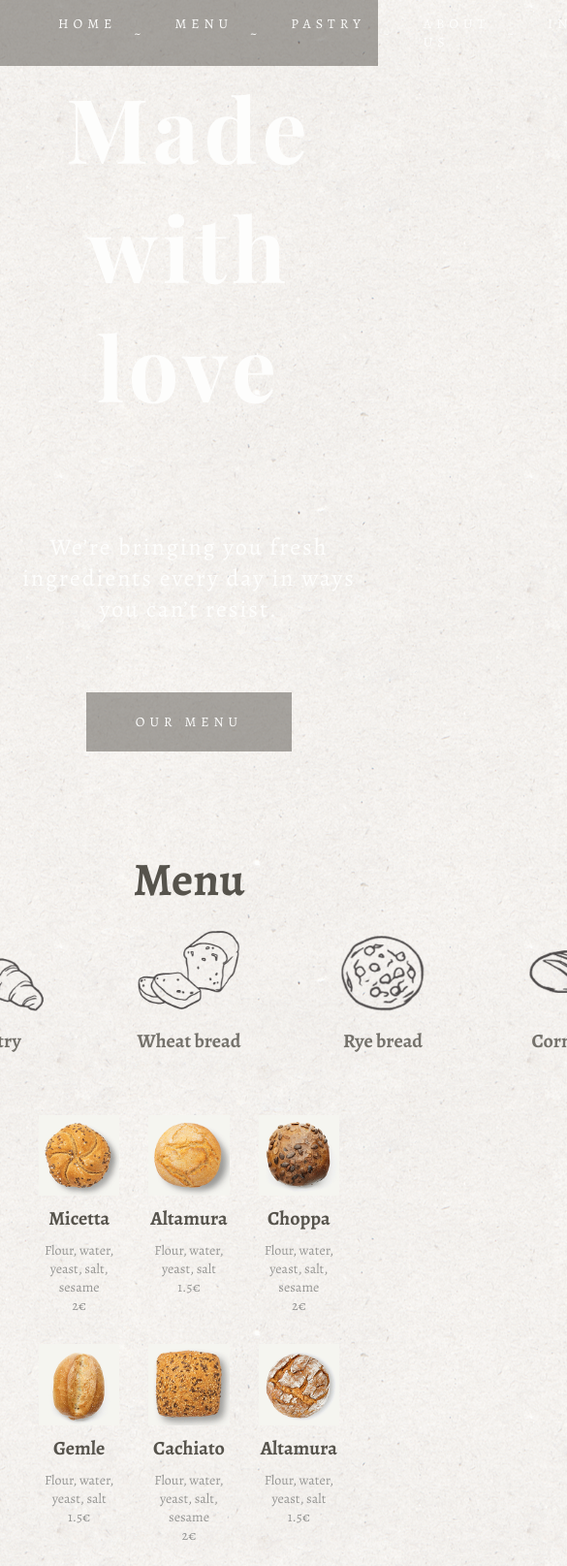
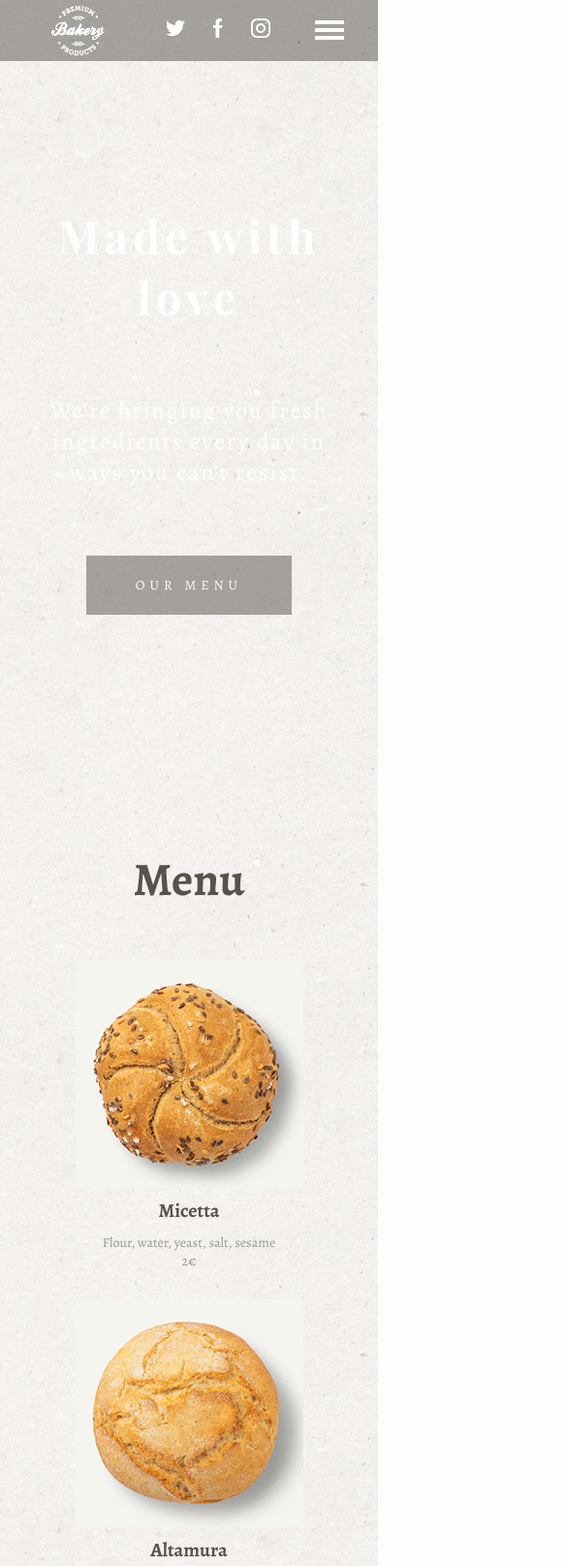
Before and after one commit to kkulebaev/bakery, a website: page src/index.html in a window 390 px wide. Shown: the top 1615 px of the page at 97% size, 585 px wide, since content can reach past the window. Drawn offline with nearby package versions, Linux system fonts and the light colour scheme; files that its build step writes are made by us from their sources; a script that the page names is missing.

Commit message:
add adaptive design

```diff
--- a/src/assets/scss/_vars.scss
+++ b/src/assets/scss/_vars.scss
@@ -5,3 +5,9 @@ $brown: #a47d5e;
 $black: #121212;
 
 $shadow: 0px 2px 10px 2px $black;
+
+$large: 'max-width: 1200px';
+$medium: 'max-width: 991px';
+$small: 'max-width: 767px';
+$extra-small: 'max-width: 575px';
+$super-small: 'max-width: 474px';
--- a/src/assets/scss/blocks/about.scss
+++ b/src/assets/scss/blocks/about.scss
@@ -1,5 +1,9 @@
 .about {
   padding: 10rem 0;
+
+  @media ($medium) {
+    display: none;
+  }
 }
 
 .about__content {
--- /dev/null
+++ b/src/assets/scss/blocks/burger.scss
@@ -0,0 +1,90 @@
+.burger {
+  display: none;
+
+  padding: 1.5rem;
+  margin: 0.5rem;
+
+  background: none;
+  border: 0;
+  cursor: pointer;
+
+  position: relative;
+
+  &--active &__item {
+    height: 0;
+
+    &:before {
+      -webkit-transform: rotate(45deg);
+      -ms-transform: rotate(45deg);
+      transform: rotate(45deg);
+    }
+    &:after {
+      -webkit-transform: rotate(-45deg);
+      -ms-transform: rotate(-45deg);
+      transform: rotate(-45deg);
+    }
+  }
+
+  &:focus {
+    outline: 0;
+  }
+
+  @media ($medium) {
+    display: block;
+  }
+}
+
+.burger__item {
+  display: block;
+
+  width: 3rem;
+  height: 0.4rem;
+
+  font-size: 0;
+  color: transparent;
+
+  background-color: $white;
+
+  position: absolute;
+  top: 50%;
+  margin-top: -0.2rem;
+  left: 50%;
+  margin-left: -1.5rem;
+
+  -webkit-transition: 0.2s;
+  -o-transition: 0.2s;
+  transition: 0.2s;
+
+  &:before,
+  &:after {
+    content: '';
+    display: block;
+
+    width: 3rem;
+    height: 0.4rem;
+
+    background-color: $white;
+
+    position: absolute;
+    top: 50%;
+    margin-top: -0.2rem;
+    left: 50%;
+    margin-left: -1.5rem;
+
+    -webkit-transition: 0.5s;
+    -o-transition: 0.5s;
+    transition: 0.5s;
+  }
+
+  &:before {
+    -webkit-transform: translateY(-0.8rem);
+    -ms-transform: translateY(-0.8rem);
+    transform: translateY(-0.8rem);
+  }
+
+  &:after {
+    -webkit-transform: translateY(0.8rem);
+    -ms-transform: translateY(0.8rem);
+    transform: translateY(0.8rem);
+  }
+}
--- a/src/assets/scss/blocks/cards.scss
+++ b/src/assets/scss/blocks/cards.scss
@@ -5,6 +5,14 @@
   grid-gap: 1rem;
 
   margin: 4rem 0;
+
+  @media ($small) {
+    grid-template-columns: repeat(2, 1fr);
+  }
+
+  @media ($extra-small) {
+    grid-template-columns: repeat(1, 1fr);
+  }
 }
 
 .cards__item {
--- a/src/assets/scss/blocks/category.scss
+++ b/src/assets/scss/blocks/category.scss
@@ -1,11 +1,14 @@
 .category {
   display: grid;
-    grid-template-columns: repeat(5, 150px);
-    grid-template-rows: 150px;
+  grid-template-columns: repeat(5, 15%);
   justify-content: center;
   grid-gap: 5rem;
 
   margin: 1rem 0 4rem 0;
+
+  @media ($small) {
+    display: none;
+  }
 }
 
 .category__item {
--- a/src/assets/scss/blocks/container.scss
+++ b/src/assets/scss/blocks/container.scss
@@ -3,4 +3,8 @@
     max-width: 1260px;
     margin: 0 auto;
     padding: 0 30px;
+
+    @media ($large) {
+        max-width: 1000px;
+    }
 }
--- a/src/assets/scss/blocks/footer.scss
+++ b/src/assets/scss/blocks/footer.scss
@@ -1,5 +1,6 @@
 .footer {
   background: #383632;
+  padding: 0.5rem 0;
 }
 
 .footer__inner {
@@ -12,4 +13,14 @@
   font-size: 1.5rem;
   color: $white;
   text-align: center;
+
+  @media ($extra-small) {
+    font-size: 1.2rem;
   }
+}
+
+.footer__logo {
+  @media ($extra-small) {
+    display: none;
+  }
+}
--- a/src/assets/scss/blocks/insta-cards.scss
+++ b/src/assets/scss/blocks/insta-cards.scss
@@ -1,13 +1,24 @@
 .insta-cards {
-    display: grid;
-    grid-template-columns: repeat(3, 350px);
-    grid-template-rows: repeat(2, 350px);
-    justify-content: center;
-    grid-gap: 2rem;
+  display: grid;
+  grid-template-columns: repeat(3, 29%);
+  justify-content: center;
+  grid-gap: 2rem;
 
-    margin: 2rem 0 4rem 0;
+  margin: 2rem 0 4rem 0;
+
+  @media ($small) {
+    grid-template-columns: repeat(2, 1fr);
+  }
+
+  @media ($extra-small) {
+    grid-template-columns: repeat(1, 1fr);
+  }
 }
 
 .insta-cards__item {
-    box-shadow: 0 0 6px 0 $black;
+  display: flex;
+  justify-content: center;
+  align-items: center;
+
+  box-shadow: 0 0 6px 0 $black;
 }
--- a/src/assets/scss/blocks/instagram.scss
+++ b/src/assets/scss/blocks/instagram.scss
@@ -1,4 +1,3 @@
 .instagram {
-    min-height: 760px;
-    padding: 2rem 0;
+  padding: 2rem 0;
 }
--- a/src/assets/scss/blocks/intro.scss
+++ b/src/assets/scss/blocks/intro.scss
@@ -24,19 +24,32 @@
 
 .intro__title {
   display: block;
-    margin-bottom: 11rem;
+  margin: 0 3rem 11rem;
 
   font-family: 'Playfair Display', serif;
   font-size: 9.2rem;
   text-align: center;
   color: $white;
   letter-spacing: 0.5rem;
+
+  @media ($medium) {
+    font-size: 7.5rem;
+  }
+
+  @media ($small) {
+    font-size: 6.1rem;
+    margin-bottom: 7rem;
+  }
+
+  @media ($extra-small) {
+    font-size: 4.7rem;
+  }
 }
 
 .intro__subtitle {
   display: block;
   max-width: 570px;
-    margin-bottom: 7rem;
+  margin: 0 3rem 7rem;
 
   font-size: 2.4rem;
   font-weight: 400;
--- a/src/assets/scss/blocks/nav.scss
+++ b/src/assets/scss/blocks/nav.scss
@@ -1,5 +1,9 @@
 .nav {
   display: flex;
+
+  @media ($medium) {
+    display: none;
+  }
 }
 
 .nav__link {
@@ -38,4 +42,8 @@
   &:hover {
     color: darken($primary, 15%);
   }
+
+  @media ($large) {
+    padding: 1.5rem 2.2rem;
   }
+}
--- a/src/assets/scss/blocks/pastry-slider.scss
+++ b/src/assets/scss/blocks/pastry-slider.scss
@@ -1,7 +1,8 @@
 .pastry-slider {
     display: flex;
-    width: 960px;
-    height: 500px;
+    width: 100%;
+    max-width: 960px;
+    max-height: 500px;
 
     background: $primary;
     background-image: url('../images/bg-paper.jpg');
--- a/src/assets/scss/blocks/pastry.scss
+++ b/src/assets/scss/blocks/pastry.scss
@@ -4,6 +4,10 @@
   background-image: url('../images/background-pancakes.jpg');
   background-size: cover;
   box-shadow: 0 2px 10px 5px $primary;
+
+  @media ($medium) {
+    display: none;
+  }
 }
 
 .pastry__inner {
@@ -12,4 +16,12 @@
   align-items: center;
   justify-content: center;
   padding: 18rem 0 12rem 0;
+
+  @media ($large) {
+    padding: 18rem 7rem 12rem;
   }
+
+  @media ($medium) {
+    display: none;
+  }
+}
--- a/src/assets/scss/style.scss
+++ b/src/assets/scss/style.scss
@@ -44,6 +44,7 @@ p {
 @import 'blocks/logo.scss';
 @import 'blocks/nav.scss';
 @import 'blocks/social.scss';
+@import 'blocks/burger.scss';
 @import 'blocks/intro.scss';
 @import 'blocks/menu.scss';
 @import 'blocks/category.scss';
--- a/src/partials/footer.html
+++ b/src/partials/footer.html
@@ -1,11 +1,11 @@
 <footer class="footer">
   <div class="container">
     <div class="footer__inner">
-            <a class="logo" href="#" data-scroll="#intro">
+      <a class="logo footer__logo" href="#" data-scroll="#intro">
         <img class="img" src="/assets/images/logo.png" alt="logo" />
       </a>
       <div class="footer__copy">
-                &copy; 2020. All rights reserved <br />
+        &copy; 2021. All rights reserved <br />
         Privacy policy
       </div>
       <div class="social">
--- a/src/partials/header.html
+++ b/src/partials/header.html
@@ -36,6 +36,9 @@
           </a>
         </div>
       </div>
+      <button class="burger" id="burger" type="button">
+        <span class="burger__item">Menu</span>
+      </button>
     </div>
   </div>
 </header>
```
Also changed, not shown: dist/assets/css/style.css, dist/assets/css/style.min.css, dist/index.html. Lines whose indentation alone changed are shown as unchanged.
